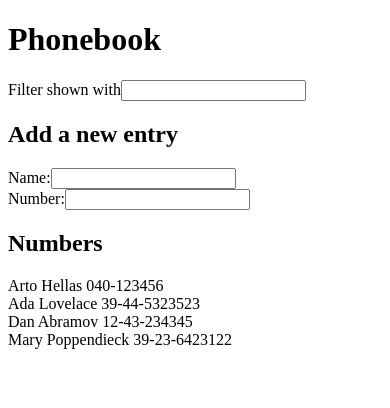
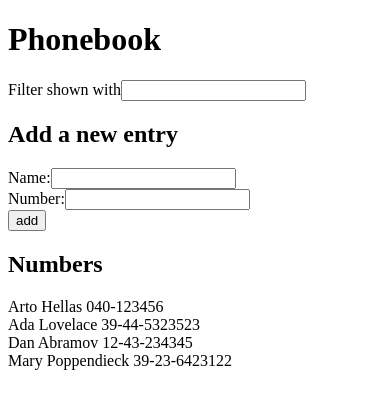
Before and after one commit to yuheem98/FullStackOpen2020, a React (Create React App) app in the folder part2/phonebook/: page / in a window 390 px wide. Shown: the top 408 px of the page. Built offline with nearby package versions, Linux system fonts and the light colour scheme; data requests are answered from the project's data file.

Commit message:
Add missing add button for phonebook app

```diff
--- a/part2/phonebook/src/components/PersonForm.js
+++ b/part2/phonebook/src/components/PersonForm.js
@@ -12,6 +12,9 @@ const PersonForm = ({ personHandler,
     <div>
       Number:<input value={number} onChange={numberHandler} />
     </div>
+    <div>
+      <button type='submit'>add</button>
+    </div>
   </form>
 )
 
```
